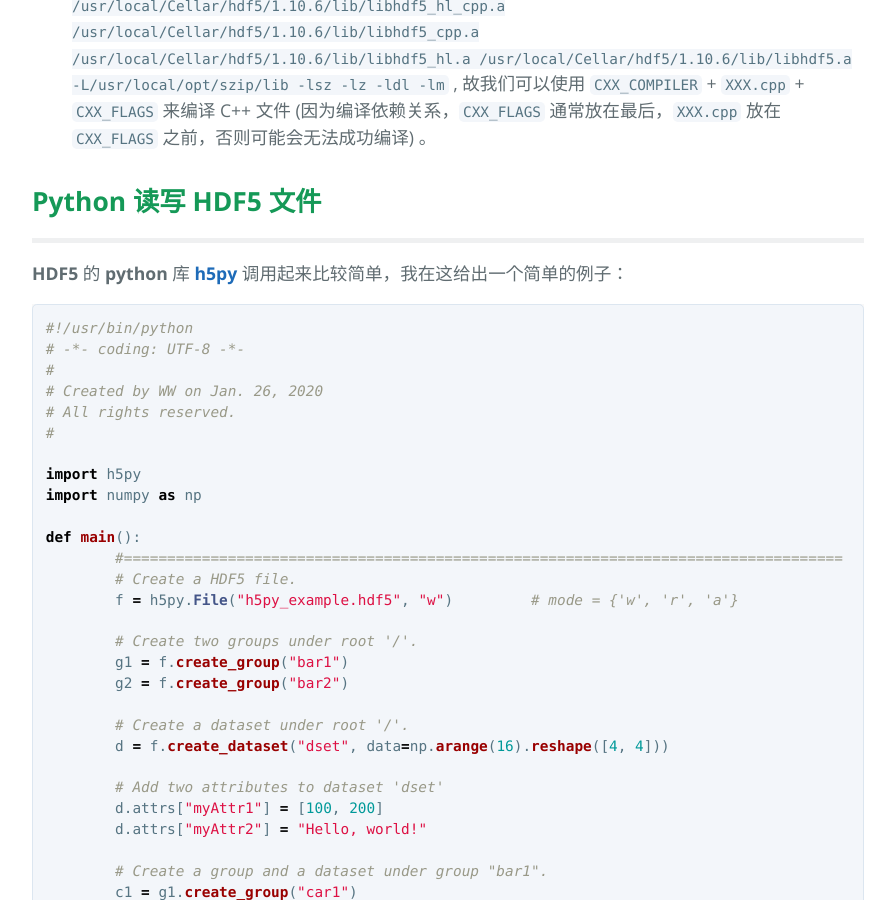
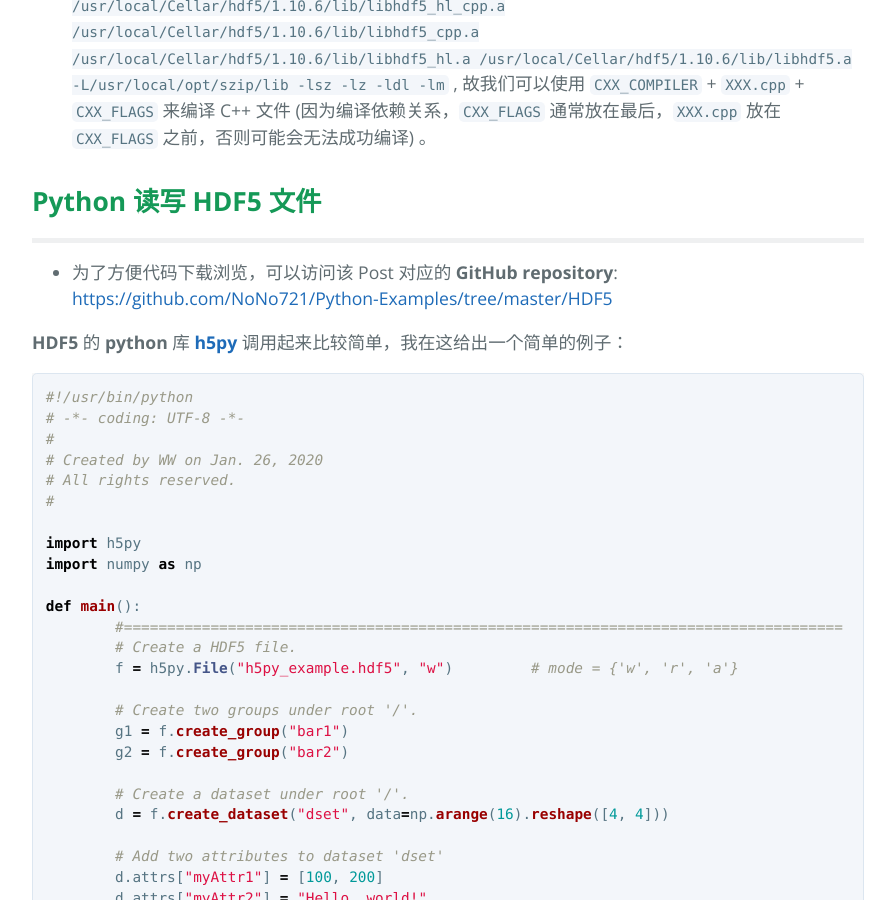
Before and after one commit to wwang721/wwang721.github.io, a Jekyll site: the page built from _posts/2020-01-15-hdf5.md, in a window 1280 px wide and 900 px high, scrolled down 2710 px. Shown: the whole window, without its empty margins (192-1087 px from the left). Built offline with Jekyll 4.4.1, drawn with Linux system fonts in a browser that asks for light colours; some of the changed text lies outside the part shown.

Commit message:
hdf5-github-readme

```diff
--- a/_posts/2020-02-15-hdf5.md
+++ b/_posts/2020-01-15-hdf5.md
@@ -94,6 +94,8 @@ tagline: "简单介绍并总结 HDF5 数据文件的使用 ..."
 ## **Python 读写 HDF5 文件**
 
 <hr style="height:5px;" />
+
+* 为了方便代码下载浏览，可以访问该 Post 对应的 **GitHub repository**: <https://github.com/NoNo721/Python-Examples/tree/master/HDF5>
 
 **HDF5** 的 **python** 库 [**h5py**]( http://www.h5py.org) 调用起来比较简单，我在这给出一个简单的例子：
 
```
Also changed, not shown: 2 other files.
